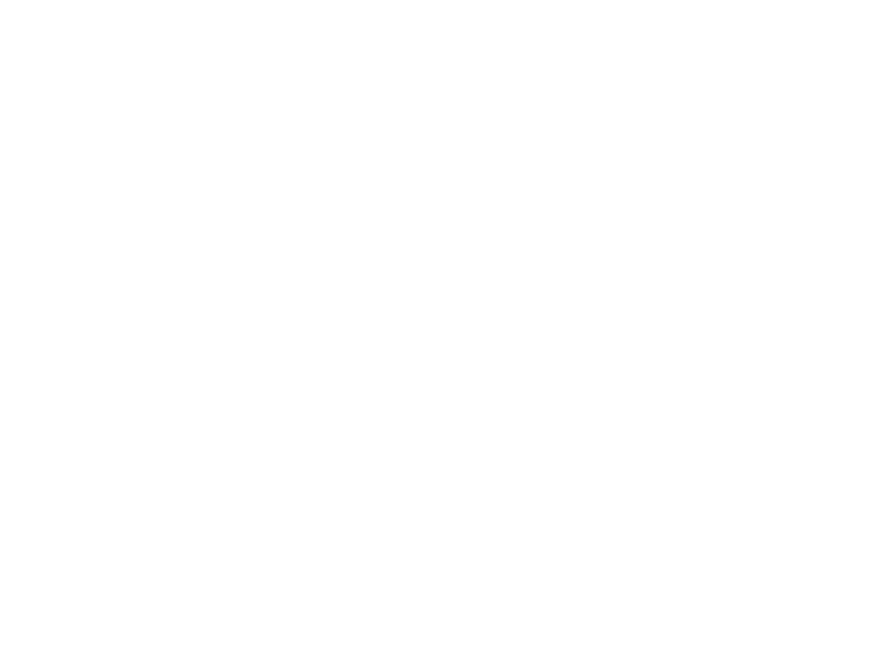
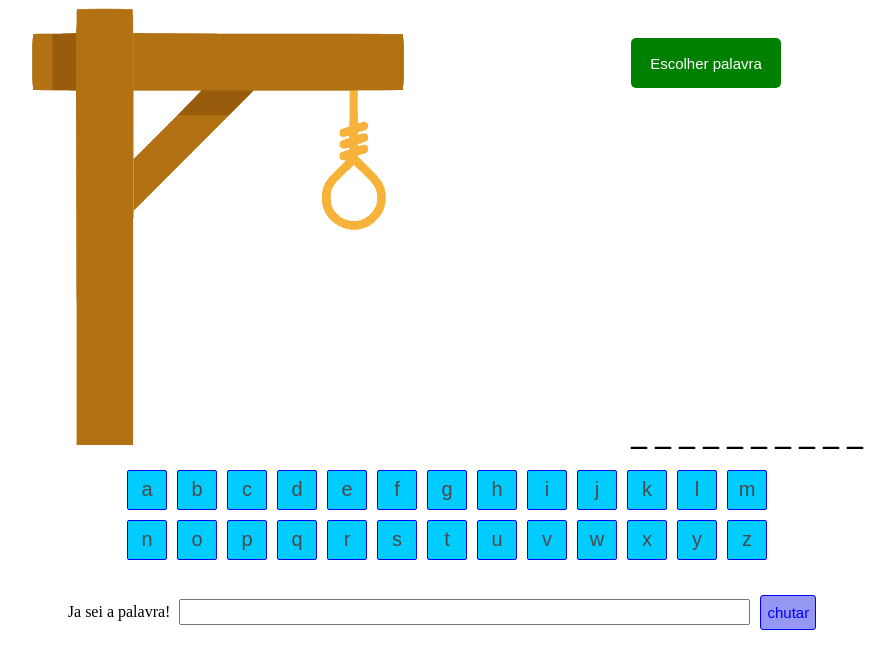
Before and after one commit to felipereismonteiro/projeto8-jogoforca, a React app: page / in a window 1280 px wide. Shown: the whole page, without its empty margins (193-1088 px from the left). Built offline with nearby package versions, Linux system fonts and the light colour scheme.

Commit message:
Layoout completo

```diff
--- a/public/index.html
+++ b/public/index.html
@@ -3,7 +3,7 @@
   <head>
     <meta charset="utf-8" />
     <meta name="viewport" content="width=device-width, initial-scale=1" />
-    <title>React App</title>
+    <title>Jogo da forca</title>
     <link rel="stylesheet" href="style.css">
   </head>
   <body>
--- /dev/null
+++ b/src/componentes/ImgForca.js
@@ -0,0 +1,9 @@
+import forca0 from "../assets/forca0.png"
+
+export default function ImgForca(props) {
+
+    console.log(props)
+    return (
+        <img src={forca0} alt="forca" />
+    )
+}
--- /dev/null
+++ b/src/componentes/Layout.js
@@ -0,0 +1,71 @@
+import ImgForca from "./ImgForca"
+
+import forca1 from "../assets/forca1.png"
+import forca2 from "../assets/forca2.png"
+import forca3 from "../assets/forca3.png"
+import forca4 from "../assets/forca4.png"
+import forca5 from "../assets/forca5.png"
+import forca6 from "../assets/forca6.png"
+
+
+export default function Layout() {
+    const alfabeto = [
+        "a", "b", "c", "d", "e", "f", "g", "h",
+        "i", "j", "k", "l", "m", "n", "o", "p", "q", "r", "s", "t", "u",
+        "v", "w", "x", "y", "z"]
+
+    const palavras = [
+        "abacate", "abacaxi", "abelha", "abanador", "antologia", "amor", "aba", "abraço", "ábaco", "abrigo", "abrir",
+        "banana", "boi", "batata", "bacalhau", "bexiga", "bowl", "batedeira", "bisturi", "barreira", "banco",
+        "caixa", "chantilly", "comércio", "cachorro", "cuidado", "caneta", "carinho", "cupuaçu", "cabra", "cesto",
+        "dados", "dizer", "danone", "dente", "diário", "diamante", "diafragma", "detonar", "dia", "dromedário",
+        "elefante", "esmeralda", "espátula", "estômago", "esfinge", "esfera", "encontro", "ema", "escola", "economia",
+        "formiga", "fama", "festa", "fiador", "ferver", "flauta", "fichário", "figo", "fiapo", "fotografia",
+        "goiaba", "gelo", "grito", "gamão", "guria", "goleiro", "golfinho", "golfe", "girar", "glúten",
+        "helicóptero", "harmonia", "haste", "hectare", "hábito", "hepatite", "hiena", "hemisfério", "hidrante",
+        "igreja", "ícone", "importante", "ímpar", "idoso", "irado", "identidade", "idioma", "idade", "idiota",
+        "jantar", "jumento", "jambú", "jibóia", "jararaca", "janela", "jerimum", "jaula", "jabuti", "jaleco",
+        "laranja", "lua", "leão", "limão", "larápio", "luz", "lindo", "lacraia", "lactose", "laço", "lacrar",
+        "mamão", "manga", "morango", "mico", "matar", "mingau", "moqueca", "macacão", "mocassin", "maçaneta",
+        "nectarina", "nada", "navio", "namorado", "ninja", "natal", "narciso", "narina", "nádega", "nabo",
+        "ovo", "ostra", "obstetra", "oblíquo", "orangotango", "olhar", "óculos", "ortodoxo", "ouro", "ornamento",
+        "pato", "polvo", "povoar", "pólvora", "palhaço", "paróqia", "pano", "princesa", "pizza", "patroa",
+        "queijo", "quitanda", "quinta", "quantia", "quarentena", "quadrilha", "quaresma", "quartzo", "quebrar", "quarteirão",
+        "risada", "rio", "remar", "rato", "racional", "rainha", "radioatividade", "raiz", "raiva", "rachadura",
+        "salada", "salamandra", "sacola", "siri", "sábado", "safanão", "sabre", "sucarose", "sabedoria", "sacerdote",
+        "tatu", "tabacaria", "taberneiro", "tábua", "torrada", "três", "terço", "tamanho", "tatuagem", "trem",
+        "uva", "uísque", "união", "universo", "unanimidade", "ubuntu", "universidade", "urso", "uivar", "unir",
+        "vela", "valeta", "vacilo", "valor", "vagem", "vadiagem", "vaca", "valentia", "vidro", "valsa",
+        "xícara", "xadrez", "xilofone", "xarope", "xenofobia", "xereta", "xerife", "xaveco", "xixi", "xale",
+        "zebra", "zagueiro", "zero", "zoeira", "zodíaco", "zangão", "zepelim", "zinco", "zoológico", "zumbido"
+    ]
+
+    return (
+        <>
+            <div className="container">
+                <div className="forca">
+                        <ImgForca contadorErro="" />
+                    <div className="escolherPalavra">
+                        <button className="escolherPalavraP">
+                            Escolher palavra
+                        </button>
+
+                        <div className="palavra">
+                            <h1>_ _ _ _ _ _ _ _ _ _</h1>
+                        </div>
+                    </div>
+                </div>
+
+                <div className="alfabeto">
+                    {alfabeto.map((l) => <button className="alfabetoButtonEnable">{l}</button> )}
+                </div>
+
+                <div className="jaSei">
+                    <p>Ja sei a palavra!</p>
+                    <input type="text" />
+                    <button className="chutar">chutar</button>
+                </div>
+            </div>
+        </>
+    )
+}
--- a/src/index.js
+++ b/src/index.js
@@ -1,15 +1,11 @@
 import ReactDOM from "react-dom"
-import forca0 from "./assets/forca0.png"
-import forca1 from "./assets/forca1.png"
-import forca2 from "./assets/forca2.png"
-import forca3 from "./assets/forca3.png"
-import forca4 from "./assets/forca4.png"
-import forca5 from "./assets/forca5.png"
-import forca6 from "./assets/forca6.png"
+import Layout from "./componentes/Layout"
+import "./style/style.css"
 
 export default function App() {
     return(
         <>
+        <Layout />
         </>
     )
 }
--- /dev/null
+++ b/src/style/style.css
@@ -0,0 +1,97 @@
+.container {
+    display: flex;
+    flex-direction: column;
+    justify-content: space-around;
+    align-items: center;
+}
+
+.none {
+    display: none;
+}
+
+.forca {
+    display: flex;
+    justify-content: space-between;
+}
+
+.forca button {
+    width: 150px;
+    height: 50px;
+    background-color:green;
+    border-radius: 5px;
+    color: white;
+    border: none;
+    font-size: 15px;
+    margin-top: 30px;
+}
+
+.forca img {
+    width: 45%;
+}
+
+.alfabeto {
+    max-width: 650px;
+    display: flex;
+    justify-content: center;
+    margin: 20px;
+    flex-wrap: wrap;
+}
+
+.alfabetoButtonDisable {
+    width: 40px;
+    height: 40px;
+    margin: 5px;
+    background-color: rgb(141, 141, 141);
+    border: none;
+    border-radius: 2px;
+    font-size: 20px;
+    color: rgb(73, 73, 73);
+}
+
+.alfabetoButtonEnable {
+    width: 40px;
+    height: 40px;
+    margin: 5px;
+    background-color: rgb(0, 204, 255);
+    border: 1px solid blue;
+    border-radius: 2px;
+    font-size: 20px;
+    color: rgb(73, 73, 73);
+}
+
+.jaSei {
+    display: flex;
+    width: 60%;
+    justify-content: space-between;
+    align-items: center;
+}
+
+.jaSei p {
+    width: 150px;
+}
+
+.jaSei input {
+    width: 100%;
+    height: 20px;
+}
+
+.escolherPalavra {
+    display: flex;
+    flex-direction: column;
+    justify-content: space-between;
+}
+
+.jaSei button {
+    width: 70px;
+    height: 35px;
+    margin: 10px;
+    background-color: rgb(150, 150, 243);
+    border: 1px solid blue;
+    color: blue;
+    border-radius: 3px;
+    font-size: 15px;
+}
+
+.palavra {
+    height: 50px;
+}
```
